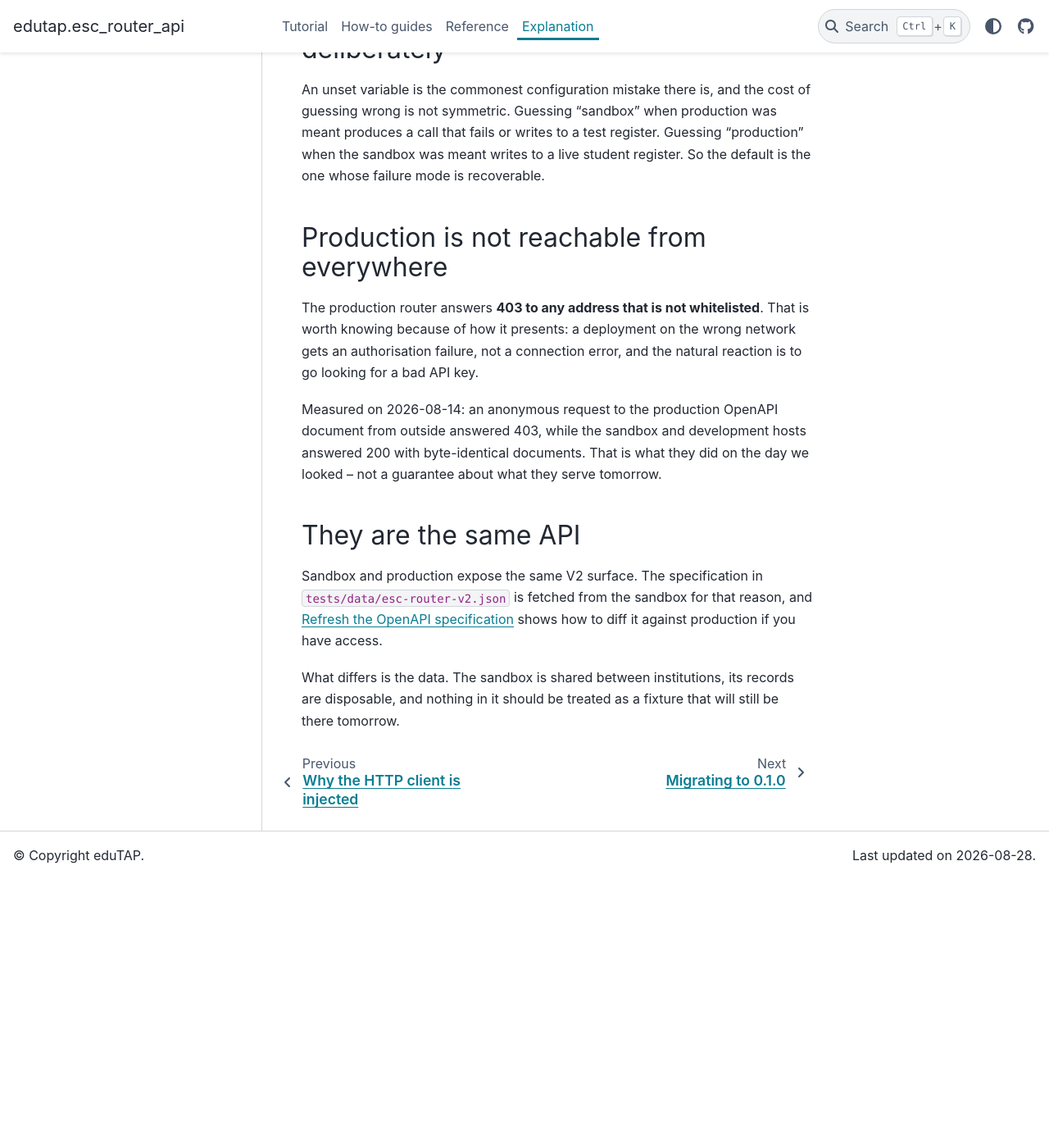
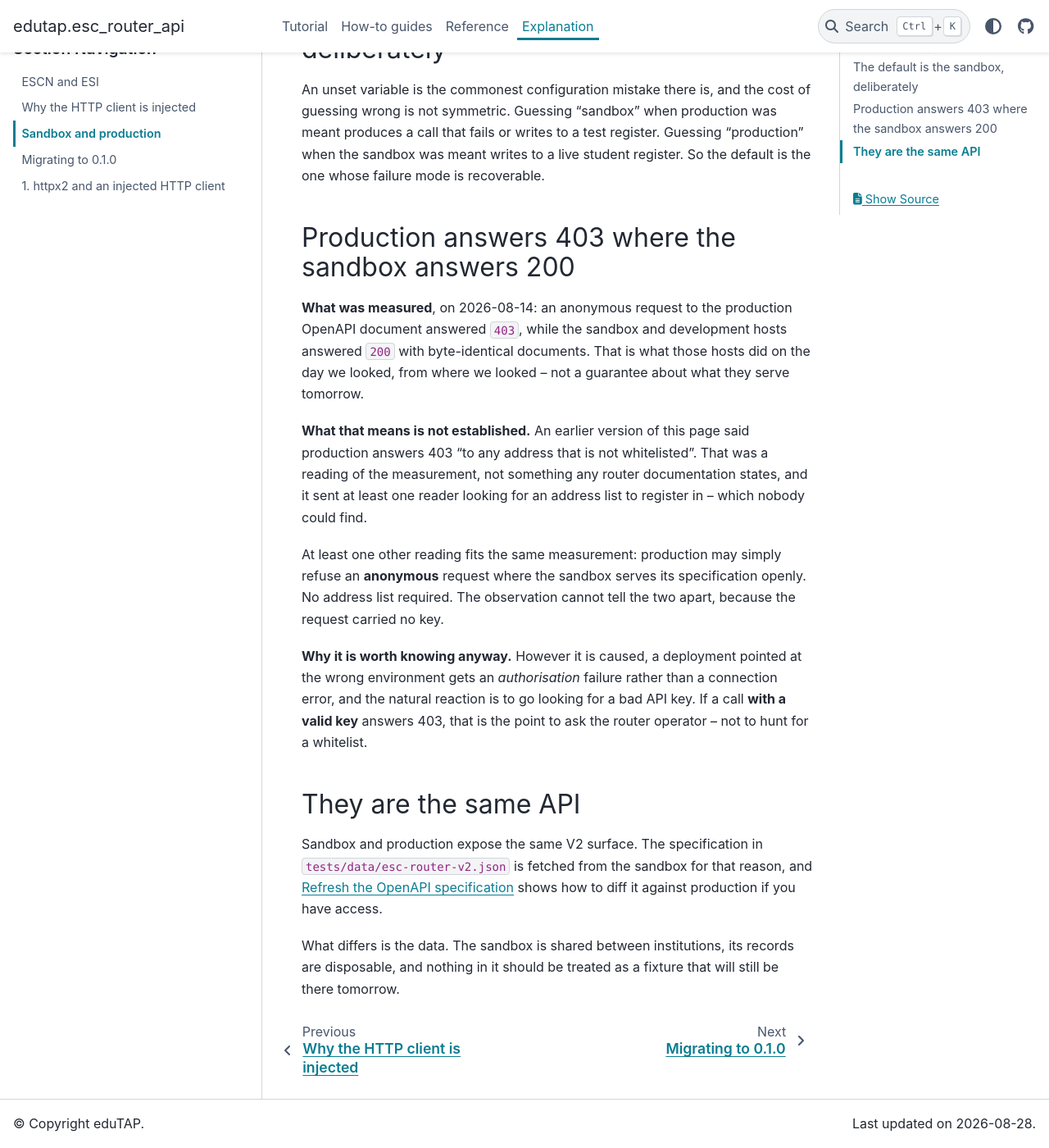
Before and after one commit to edutap-eu/edutap.esc_router_api, a Sphinx documentation site: the page built from docs/explanation/sandbox-and-production.md, in a window 1280 px wide and 1400 px high, scrolled down 511 px. Shown: the whole window at 82% size. Built offline with Sphinx 7.4.7 and the PyData theme 0.15.4, drawn with Linux system fonts in a browser that asks for light colours; before the commit the page ends 1583 px from its top, so only the background shows below that; some of the changed text lies outside the part shown.

Commit message:
docs: the 403 is a measurement, and its explanation was a guess
This page said the production router answers 403 "to any address that is not
whitelisted". That sentence sent a reader looking for an address list to register the
cluster's egress addresses in -- and nobody could find one, in any router
documentation or in the onboarding.

WHAT WAS ACTUALLY MEASURED, on 2026-08-14: an anonymous request to the production
OpenAPI document answered 403, while sandbox and development answered 200 with
byte-identical documents. That is what those hosts did on the day we looked, from
where we looked.

WHAT IT MEANS WAS NEVER ESTABLISHED. "Not whitelisted" is a reading of that
measurement, not something any documentation states. At least one other reading fits
it exactly as well: production may simply refuse an ANONYMOUS request where the
sandbox serves its specification openly. The observation cannot tell the two apart,
because the request carried no key -- which is the one thing that would have
distinguished them.

The page now separates the two, and keeps the part that is useful either way: however
it is caused, a deployment pointed at the wrong environment gets an AUTHORISATION
failure rather than a connection error, and the natural reaction is to suspect the API
key. If a call WITH a valid key answers 403, that is the point to ask the operator --
not to hunt for a whitelist that may not exist.

The same claim is toned down in `settings.py` and `docs/conf.py`, which both repeated
it as fact.

Tests: 152 passed, 8 skipped. ruff and ty clean.

Co-Authored-By: Claude Opus 5 <noreply@anthropic.com>

```diff
--- a/docs/conf.py
+++ b/docs/conf.py
@@ -105,7 +105,7 @@ html_last_updated_fmt = "%Y-%m-%d"
 # ---------------------------------------------------------------------------
 
 linkcheck_ignore = [
-    # The production router answers 403 to any address that is not whitelisted, so
+    # The production router answers 403 where the sandbox answers 200, so
     # linkcheck can only ever report a false failure here.
     r"https://router\.europeanstudentcard\.eu.*",
     # Hosts that exist only while a local mock runs.
--- a/docs/explanation/sandbox-and-production.md
+++ b/docs/explanation/sandbox-and-production.md
@@ -17,17 +17,27 @@ call that fails or writes to a test register. Guessing "production" when the san
 meant writes to a live student register. So the default is the one whose failure mode is
 recoverable.
 
-## Production is not reachable from everywhere
+## Production answers 403 where the sandbox answers 200
 
-The production router answers **403 to any address that is not whitelisted**. That is
-worth knowing because of how it presents: a deployment on the wrong network gets an
-authorisation failure, not a connection error, and the natural reaction is to go looking
-for a bad API key.
+**What was measured**, on 2026-08-14: an anonymous request to the production OpenAPI
+document answered `403`, while the sandbox and development hosts answered `200` with
+byte-identical documents. That is what those hosts did on the day we looked, from where
+we looked -- not a guarantee about what they serve tomorrow.
 
-Measured on 2026-08-14: an anonymous request to the production OpenAPI document from
-outside answered 403, while the sandbox and development hosts answered 200 with
-byte-identical documents. That is what they did on the day we looked -- not a guarantee
-about what they serve tomorrow.
+**What that means is not established.** An earlier version of this page said production
+answers 403 "to any address that is not whitelisted". That was a reading of the
+measurement, not something any router documentation states, and it sent at least one
+reader looking for an address list to register in -- which nobody could find.
+
+At least one other reading fits the same measurement: production may simply refuse an
+**anonymous** request where the sandbox serves its specification openly. No address list
+required. The observation cannot tell the two apart, because the request carried no key.
+
+**Why it is worth knowing anyway.** However it is caused, a deployment pointed at the
+wrong environment gets an *authorisation* failure rather than a connection error, and
+the natural reaction is to go looking for a bad API key. If a call **with a valid key**
+answers 403, that is the point to ask the router operator -- not to hunt for a
+whitelist.
 
 ## They are the same API
 
```
Also changed, not shown: 1 other file.
